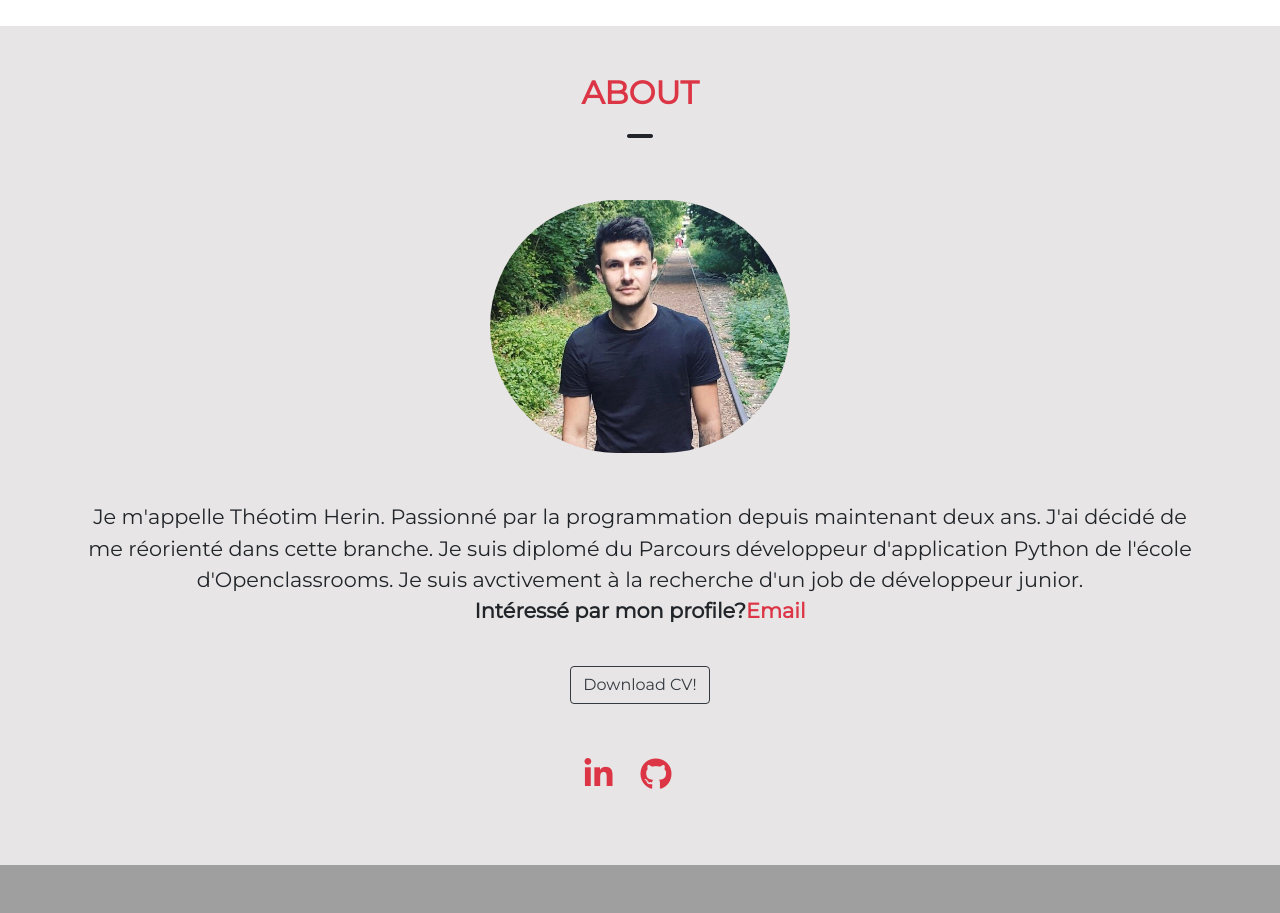
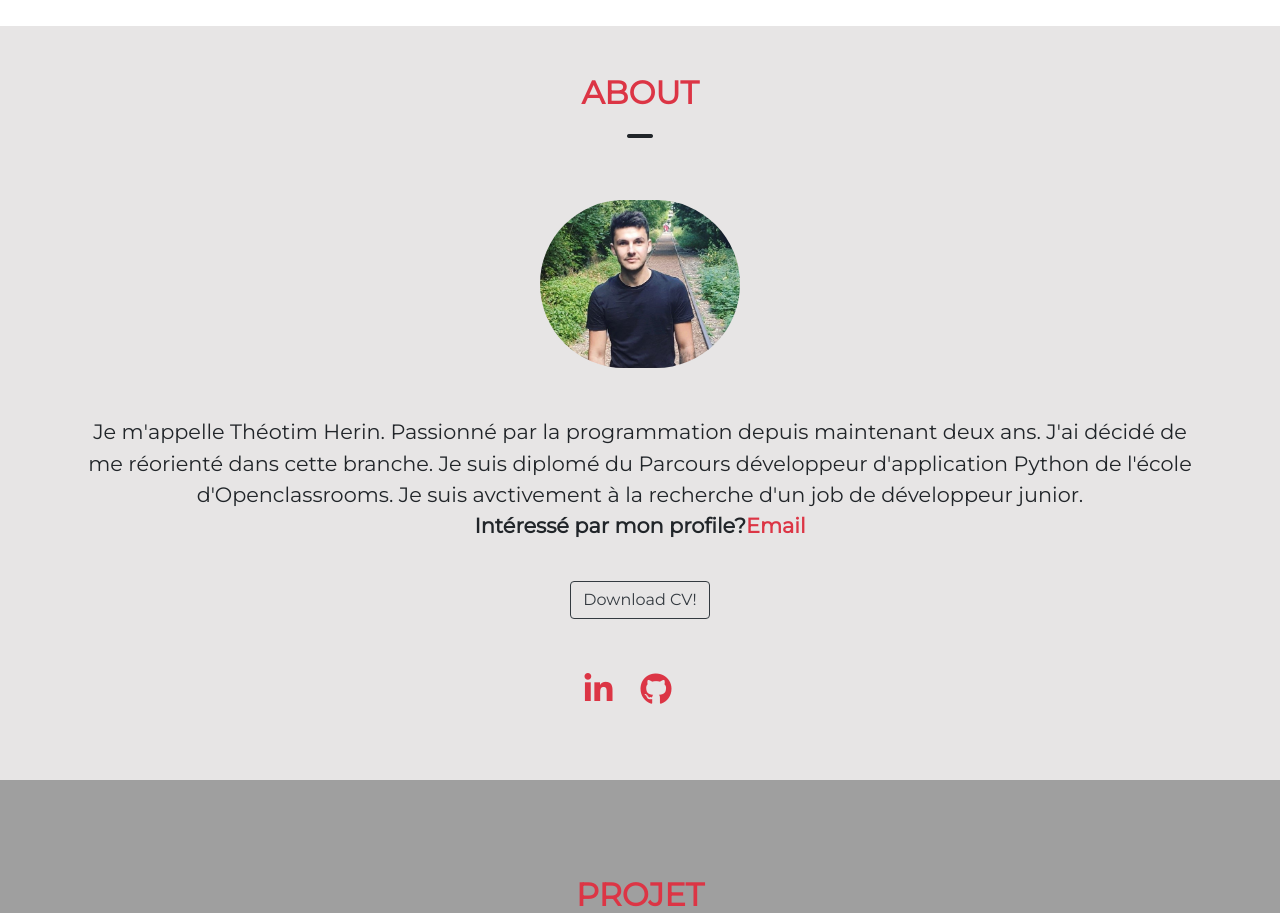
Before and after one commit to Theodrem/Personal-website, a Flask app: page / in a window 1280 px wide. Shown: the part 308-1221 px from the top of the page. Run offline with Flask 2, Linux system fonts and the light colour scheme; some libraries are stand-ins or nearby versions.

Commit message:
update image

```diff
--- a/app/templates/static/style.css
+++ b/app/templates/static/style.css
@@ -3,8 +3,8 @@
 }
 
 #profile {
-    width: 300px;
-    height: 253px;
+    width: 200px;
+    height: 168px;
 }
 
 
```
